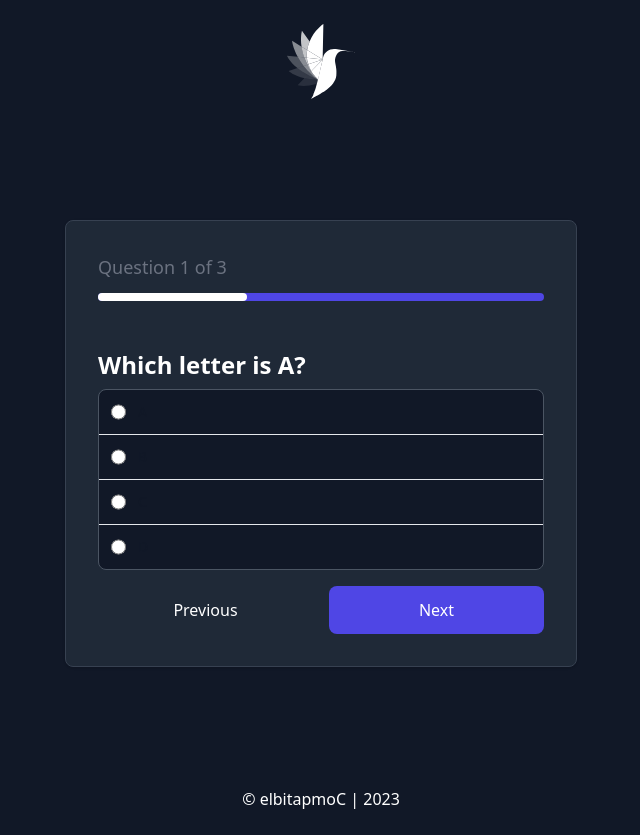
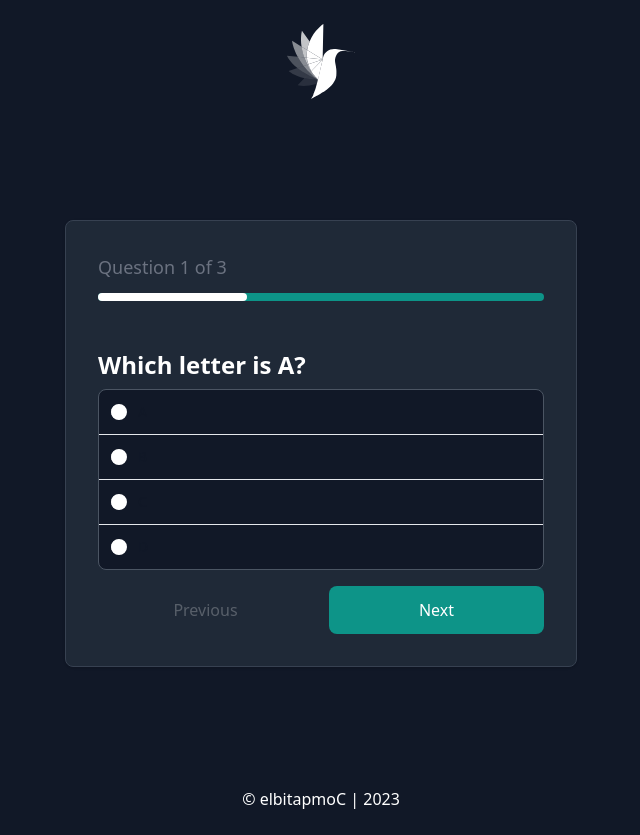
Before and after one commit to elbitapmoC/my-cl, a Next.js app: page /practice in a window 1280 px wide. Shown: the whole page, without its empty margins (319-959 px from the left). Built offline with nearby package versions, Linux system fonts and the light colour scheme.

Commit message:
Updates: - Adds styling to radio buttons. - Updates store to handle user actions - Fixing test page.

```diff
--- a/app/(practice)/practice/page.tsx
+++ b/app/(practice)/practice/page.tsx
@@ -1,16 +1,21 @@
 "use client";
-import React from "react";
+import React, { useEffect } from "react";
 
 import questions from "@/app/api/questions.json";
 import { useQuestionStore } from "@/app/Store";
 
 const PracticeTestPage = () => {
   const show = useQuestionStore((state) => state.showScore);
-  const current = useQuestionStore((state) => state.currentQuestion);
+  const current = useQuestionStore((state) => state.current);
   const total = questions.length;
   const correct = useQuestionStore((state) => state.score);
   const handleNext = useQuestionStore((state) => state.next);
   const handlePrevious = useQuestionStore((state) => state.previous);
+
+  const selectedOptions = useQuestionStore((state) => state.selected);
+  const handleSelect = useQuestionStore((state) => state.handleSelected);
+
+  console.log(`selected: ${selectedOptions}`);
 
   return (
     <>
@@ -32,7 +37,7 @@ const PracticeTestPage = () => {
               id="file"
               value={current + 1}
               max={total}
-              className="bg-indigo-600 w-full h-2 rounded-full"
+              className="bg-teal-600 w-full h-2 rounded-full"
             />
             <p className="mt-12 text-2xl text-white font-bold mb-2">
               {questions[current].question}
@@ -55,6 +60,9 @@ const PracticeTestPage = () => {
                       value={option}
                       name={option}
                       className="w-4 h-4 text-blue-600 bg-gray-100 border-gray-300 focus:ring-blue-500 dark:focus:ring-blue-600 dark:ring-offset-gray-700 dark:focus:ring-offset-gray-700 focus:ring-2 dark:bg-gray-600 dark:border-gray-500"
+                      // TODO: Fix issue... onChange is adding onto our array. We need it to replace.
+                      onChange={() => handleSelect(option, index)}
+                      checked={option === selectedOptions[current]}
                     />
                     <label
                       htmlFor={option}
@@ -68,11 +76,11 @@ const PracticeTestPage = () => {
             </ul>
           </article>
 
-          <aside className="flex justify-between w-full mt-4 text-white">
+          <aside className="flex font-medium justify-between w-full mt-4 text-white">
             <button
               disabled={current === 0 && true}
               className={`w-[49%] py-3 rounded-lg mr-2 disabled ${
-                current === 0 && "cursor-not-allowed"
+                current === 0 && "cursor-not-allowed opacity-25"
               }`}
               onClick={handlePrevious}
             >
@@ -80,7 +88,7 @@ const PracticeTestPage = () => {
             </button>
             <button
               onClick={handleNext}
-              className="w-[49%] py-3 bg-indigo-600 rounded-lg ml-2"
+              className="w-[49%] py-3 bg-teal-600 rounded-lg ml-2"
             >
               {current + 1 === total ? "Submit" : "Next"}
             </button>
--- a/app/Store.tsx
+++ b/app/Store.tsx
@@ -1,23 +1,31 @@
 import { create } from "zustand";
 
+type Selected = {
+  option: string;
+  index: number;
+};
 interface QuestionState {
-  currentQuestion: number;
-  userAnswers: string[];
+  current: number;
   score: number;
   showScore: boolean;
   next: () => void;
   previous: () => void;
+  selected: string[];
+  handleSelected: ({ option, index }: Selected) => void;
 }
 
 export const useQuestionStore = create<QuestionState>()((set) => ({
-  currentQuestion: 0,
-  userAnswers: [],
+  current: 0,
   score: 0,
   showScore: false,
-  previous: () =>
-    set((state) => ({ currentQuestion: state.currentQuestion - 1 })),
+  previous: () => set((state) => ({ current: state.current - 1 })),
   next: () =>
     set((state) => ({
-      currentQuestion: state.currentQuestion + 1,
+      current: state.current + 1,
+    })),
+  selected: [],
+  handleSelected: ({ option, index }) =>
+    set((state) => ({
+      selected: [...state.selected, option[index]],
     })),
 }));
--- a/app/globals.css
+++ b/app/globals.css
@@ -33,3 +33,29 @@ progress::-moz-progress-bar {
 progress {
   background-color: #eee;
 }
+
+input[type="radio"]:after {
+  width: 16px;
+  height: 16px;
+  border-radius: 16px;
+  cursor: pointer;
+  position: relative;
+  background-color: white;
+  content: "";
+  display: inline-block;
+  visibility: visible;
+  border: 2px solid white;
+}
+
+input[type="radio"]:checked:after {
+  width: 16px;
+  height: 16px;
+  border-radius: 16px;
+  cursor: pointer;
+  position: relative;
+  background-color: #1abb9c;
+  content: "";
+  display: inline-block;
+  visibility: visible;
+  border: 2px solid white;
+}
--- a/tsconfig.json
+++ b/tsconfig.json
@@ -4,7 +4,7 @@
     "lib": ["dom", "dom.iterable", "esnext"],
     "allowJs": true,
     "skipLibCheck": true,
-    "strict": true,
+    "strict": false,
     "forceConsistentCasingInFileNames": true,
     "noEmit": true,
     "esModuleInterop": true,
```
